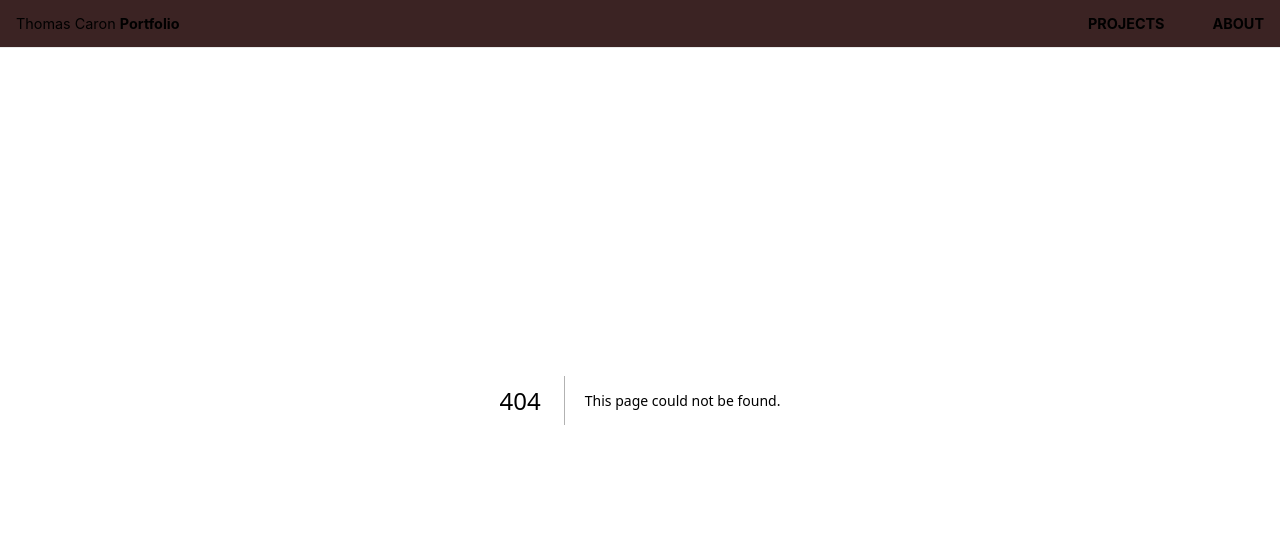
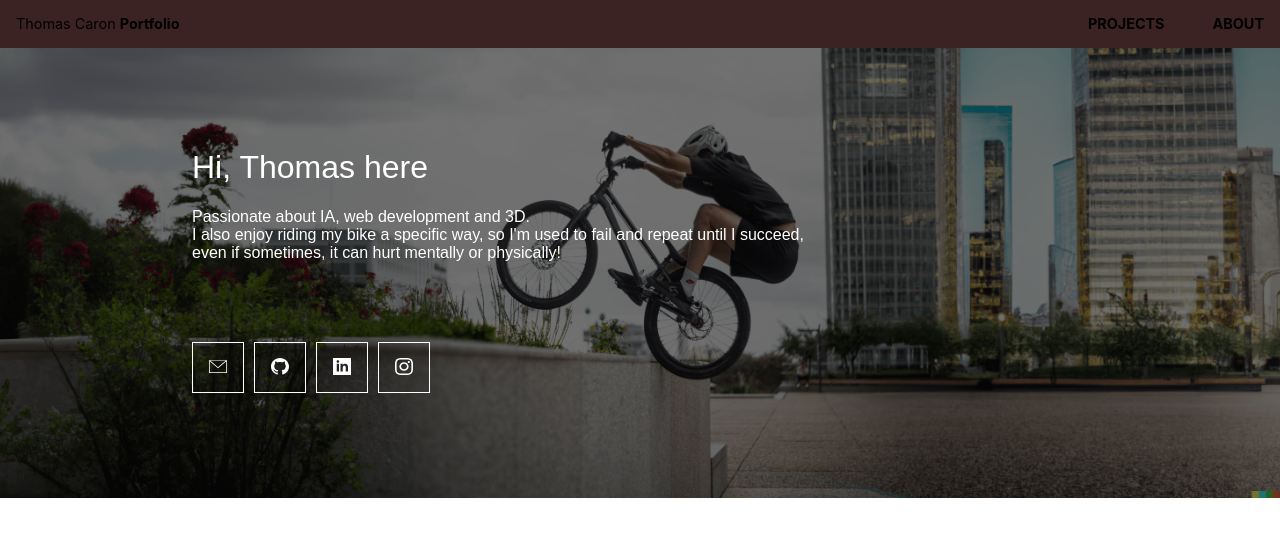
Before and after one commit to thomas-rooty/thomas-caron, a Next.js app: page /about in a window 1280 px wide. Before the commit this address had no page. Shown: the top 536 px of the page. Built offline with nearby package versions, Linux system fonts and the light colour scheme.

Commit message:
finished Hero on about page

```diff
--- /dev/null
+++ b/app/about/page.module.css
@@ -0,0 +1,52 @@
+.container {
+  display: flex;
+  flex-direction: column;
+  min-height: 100vh;
+  background-color: #fff;
+}
+
+.main {
+  display: flex;
+  flex-direction: column;
+  height: 100%;
+}
+
+.main > h1 {
+  color: black;
+}
+
+.heroImage {
+  margin-top: 3rem;
+  height: 450px;
+  width: 100vw;
+  object-fit: cover;
+  filter: brightness(45%);
+}
+
+.heroContent {
+  position: absolute;
+  top: 8rem;
+  left: 12rem;
+}
+
+.heroTitle {
+  color: white;
+  font-size: 2em;
+  font-family: 'IBM Plex Sans', sans-serif;
+  font-weight: 350;
+}
+
+.heroText {
+  color: white;
+  font-size: 1em;
+  font-family: 'IBM Plex Sans', sans-serif;
+  font-weight: 300;
+}
+
+.heroLinks {
+  display: flex;
+  flex-direction: row;
+  justify-content: flex-start;
+  margin-left: -0.33rem; /* used to compensate for the margin on the first link */
+  margin-top: 6rem;
+}
--- /dev/null
+++ b/app/about/page.tsx
@@ -0,0 +1,37 @@
+import styles from './page.module.css'
+import Image from "next/image";
+import LaDefenseBackground from '../../public/assets/LaDefenseBackground.png';
+import FooterButton from "../../components/ui/FooterButton";
+
+const About = () => {
+  return (
+    <div className={styles.container}>
+      <div className={styles.hero}>
+        <Image
+          src={LaDefenseBackground}
+          className={styles.heroImage}
+          alt="La Defense"
+          quality={100}
+        />
+        <div className={styles.heroContent}>
+          <h1 className={styles.heroTitle}>Hi, Thomas here</h1>
+          <p className={styles.heroText}>Passionate about IA, web development and 3D.<br/>
+            I also enjoy riding my bike a specific way, so I'm used to fail and repeat until I succeed,<br/>
+            even if sometimes, it can hurt mentally or physically!</p>
+          <div className={styles.heroLinks}>
+            <FooterButton href="mailto:tc.caron91@gmail.com" imgSrc={"/assets/mail.svg"} imgAlt="Mail"/>
+            <FooterButton href="https://github.com/thomas-rooty" imgSrc={"/assets/github.svg"} imgAlt="Github"/>
+            <FooterButton href="https://www.linkedin.com/in/dev-thomas-caron" imgSrc={"/assets/linkedin.svg"}
+                          imgAlt="LinkedIn"/>
+            <FooterButton href={"https://www.instagram.com/tho_macaron"} imgSrc={"/assets/instagram.svg"}
+                          imgAlt="Instagram"/>
+          </div>
+        </div>
+      </div>
+      <div className={styles.main}>
+      </div>
+    </div>
+  )
+}
+
+export default About;
--- a/components/ui/NavigationBar.module.css
+++ b/components/ui/NavigationBar.module.css
@@ -2,7 +2,6 @@
   position: fixed;
   top: 0;
   background-color: #3b2323;
-  border-bottom: 1px solid #eaeaea;
   display: flex;
   flex-direction: row;
   justify-content: space-between;
```
Also changed, not shown: .eslintrc.json, public/assets/LaDefenseBackground.png (added).
